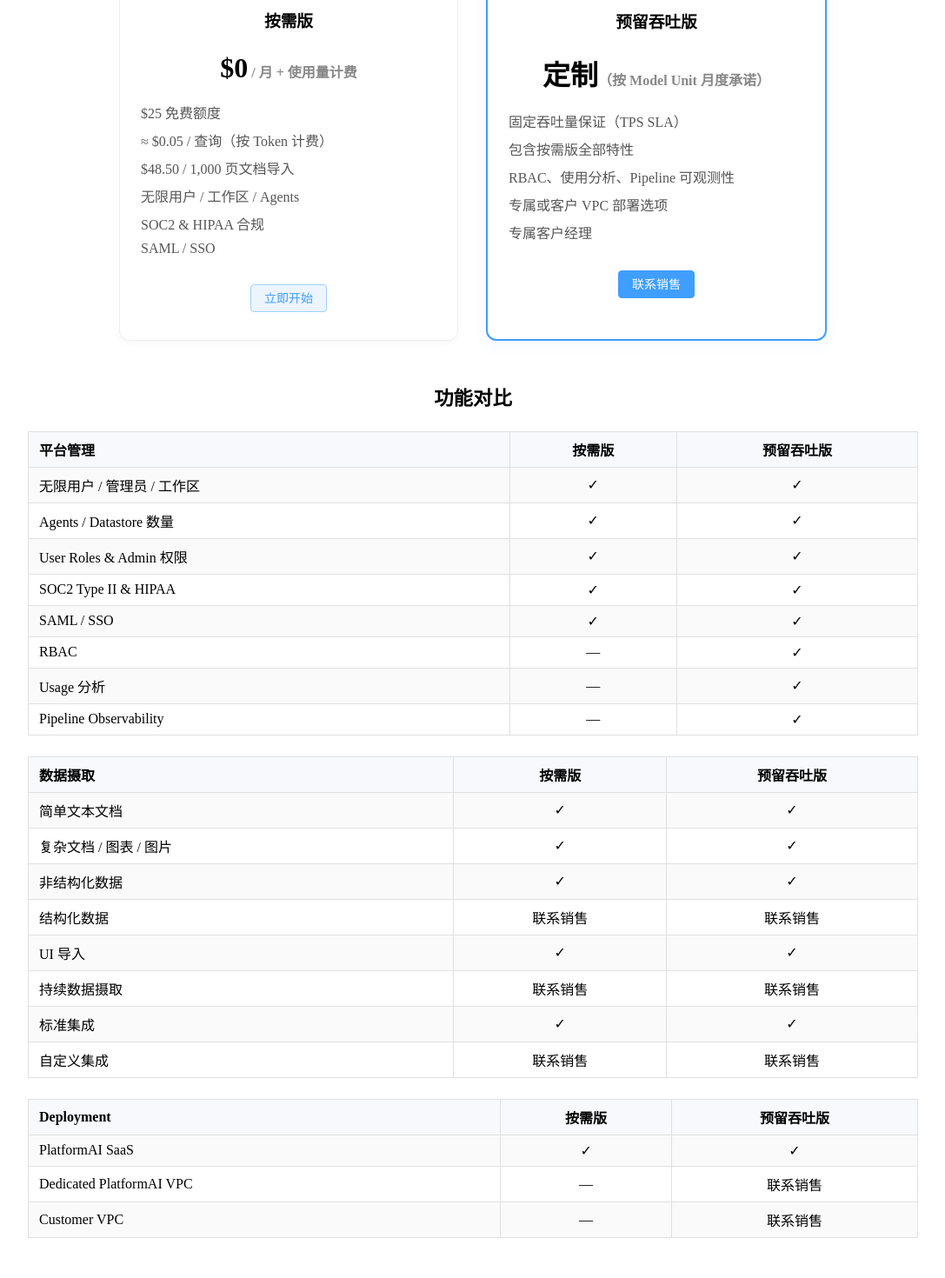
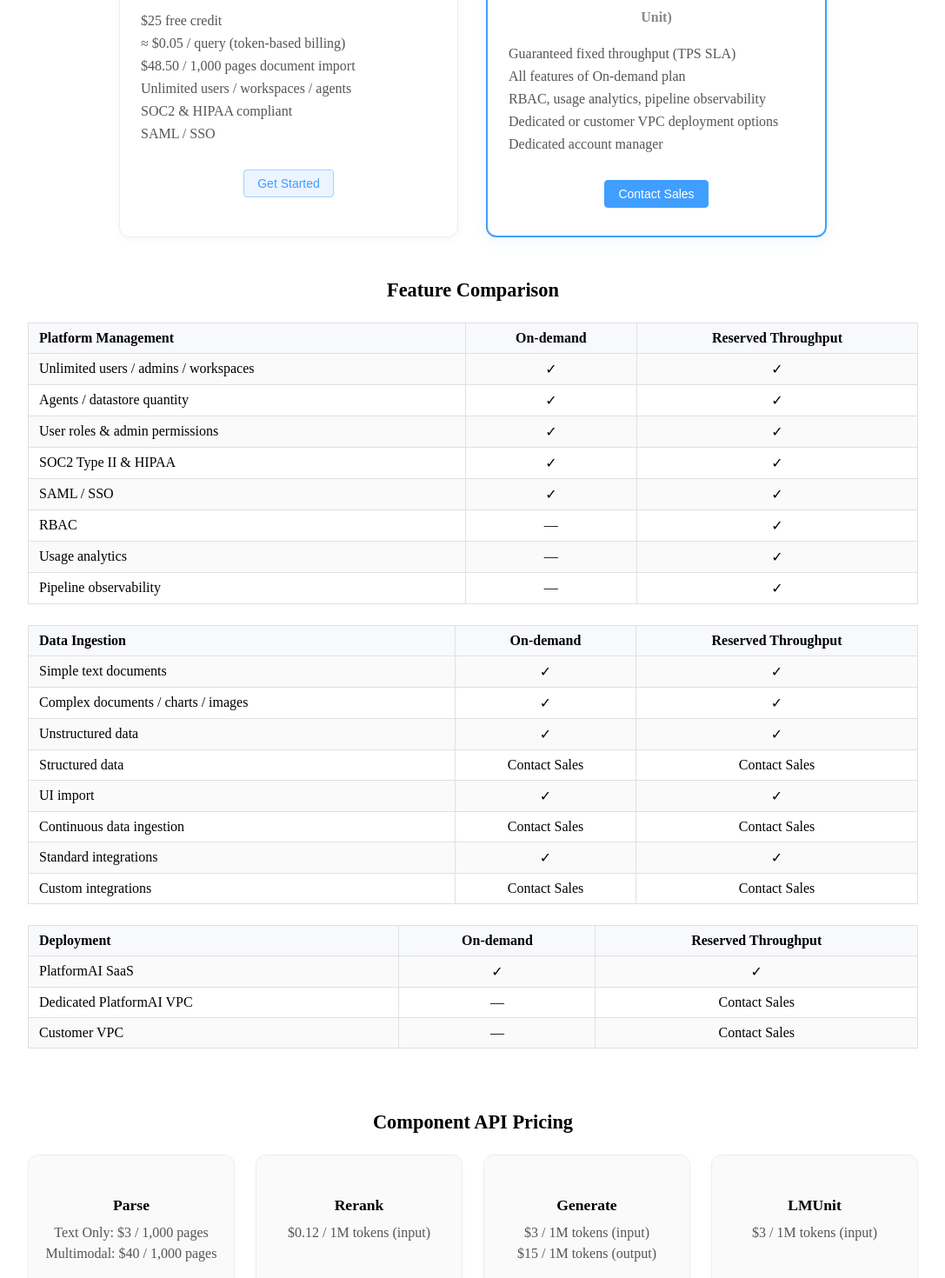
Before and after one commit to maxuchang001/RAG_Promotional_Website, a Vue app: page /pricing in a window 1280 px wide. Shown: the part 400-1870 px from the top of the page at 87% size, without its empty margins (96-1183 px from the left). Built offline with nearby package versions, Linux system fonts and the light colour scheme.

Commit message:
Change Pricing to English and add initial Blogs page

```diff
--- a/src/views/Blogs.vue
+++ b/src/views/Blogs.vue
@@ -1,6 +1,197 @@
 <template>
-  <div>
-    <h1>博客</h1>
-    <p>这里是博客页面内容。</p>
+  <div class="blog-page">
+    <!-- Hero -->
+    <section class="hero">
+      <h1>Insights & Updates</h1>
+      <p class="lead">Thought leadership, product deep-dives, and best practices on building RAG-powered applications with Contextual AI.</p>
+    </section>
+
+    <!-- Filters -->
+    <section class="filters">
+      <el-input
+        v-model="search"
+        placeholder="Search articles…"
+        prefix-icon="el-icon-search"
+        class="search-input"
+      />
+      <div class="tag-list">
+        <el-tag
+          v-for="tag in allTags"
+          :key="tag"
+          :type="activeTags.includes(tag) ? 'success' : 'info'"
+          effect="plain"
+          @click="toggleTag(tag)"
+        >{{ tag }}</el-tag>
+      </div>
+    </section>
+
+    <!-- Article Grid -->
+    <section class="articles">
+      <div class="grid">
+        <article
+          v-for="post in filteredPosts"
+          :key="post.id"
+          class="card"
+        >
+          <img :src="post.image" :alt="post.title" class="thumb" />
+          <div class="body">
+            <div class="meta">
+              <span class="category">{{ post.category }}</span>
+              <span>·</span>
+              <span>{{ post.date }}</span>
+              <span v-if="post.readtime">· {{ post.readtime }} min read</span>
+            </div>
+            <h3 class="title">{{ post.title }}</h3>
+            <p class="excerpt">{{ post.excerpt }}</p>
+            <el-button type="primary" link :href="post.href">Read more</el-button>
+          </div>
+        </article>
+      </div>
+    </section>
   </div>
 </template>
+
+<script setup>
+import { ref, computed } from 'vue'
+
+// Dummy data — replace with API call when backend is ready
+const posts = ref([
+  {
+    id: 1,
+    title: 'Introducing Datastore Pipelines: Scalable Data Ingestion for Enterprises',
+    excerpt: 'Learn how our new Pipelines architecture makes it effortless to import millions of documents, monitor progress, and enforce quality gates.',
+    image: 'https://source.unsplash.com/featured/600x400?abstract',
+    date: 'June 25, 2025',
+    category: 'Product',
+    tags: ['Data Ingestion', 'Product'],
+    readtime: 5,
+    href: '#',
+  },
+  {
+    id: 2,
+    title: 'From Retrieval to Generation: A Practical Guide to Evaluation Metrics for RAG',
+    excerpt: 'Precision, recall, answer-correctness—what really matters? We break down evaluation strategies you can implement today.',
+    image: 'https://source.unsplash.com/featured/600x400?data',
+    date: 'May 14, 2025',
+    category: 'Engineering',
+    tags: ['RAG', 'Evaluation'],
+    readtime: 7,
+    href: '#',
+  },
+  {
+    id: 3,
+    title: 'SOC 2 Type II & HIPAA: Security at Every Layer of Contextual AI',
+    excerpt: 'Our commitment to enterprise-grade security is now validated by independent auditors. Here’s what it means for customers.',
+    image: 'https://source.unsplash.com/featured/600x400?security',
+    date: 'April 2, 2025',
+    category: 'Company',
+    tags: ['Security', 'Compliance'],
+    readtime: 4,
+    href: '#',
+  },
+])
+
+const search = ref('')
+const activeTags = ref([])
+
+const allTags = computed(() => {
+  const s = new Set()
+  posts.value.forEach(p => p.tags.forEach(t => s.add(t)))
+  return Array.from(s)
+})
+
+function toggleTag(tag) {
+  const idx = activeTags.value.indexOf(tag)
+  if (idx > -1) activeTags.value.splice(idx, 1)
+  else activeTags.value.push(tag)
+}
+
+const filteredPosts = computed(() => {
+  return posts.value.filter(p => {
+    const matchesSearch = p.title.toLowerCase().includes(search.value.toLowerCase()) ||
+      p.excerpt.toLowerCase().includes(search.value.toLowerCase())
+    const matchesTags = activeTags.value.length === 0 || activeTags.value.every(t => p.tags.includes(t))
+    return matchesSearch && matchesTags
+  })
+})
+</script>
+
+<style scoped>
+.blog-page {
+  max-width: 1100px;
+  margin: 40px auto;
+  padding: 0 24px 48px;
+}
+.hero {
+  text-align: center;
+  margin-bottom: 32px;
+}
+.hero h1 {
+  font-size: 2.5rem;
+  font-weight: 700;
+}
+.lead {
+  margin-top: 8px;
+  color: #666;
+}
+.filters {
+  display: flex;
+  flex-direction: column;
+  gap: 16px;
+  margin-bottom: 32px;
+}
+.search-input {
+  max-width: 400px;
+  align-self: center;
+}
+.tag-list {
+  display: flex;
+  gap: 8px;
+  flex-wrap: wrap;
+  justify-content: center;
+}
+.articles .grid {
+  display: grid;
+  grid-template-columns: repeat(auto-fill, minmax(280px, 1fr));
+  gap: 24px;
+}
+.card {
+  background: #fff;
+  border: 1px solid #eee;
+  border-radius: 12px;
+  overflow: hidden;
+  box-shadow: 0 2px 6px rgba(0,0,0,0.05);
+  display: flex;
+  flex-direction: column;
+}
+.thumb {
+  width: 100%;
+  height: 180px;
+  object-fit: cover;
+}
+.body {
+  padding: 20px;
+  flex: 1;
+  display: flex;
+  flex-direction: column;
+}
+.meta {
+  font-size: 0.8rem;
+  color: #999;
+  margin-bottom: 8px;
+}
+.category {
+  font-weight: 600;
+  color: #409eff;
+}
+.title {
+  font-size: 1.1rem;
+  margin-bottom: 8px;
+  color: #333;
+}
+.excerpt {
+  flex: 1;
+  color: #555;
+  margin-bottom: 16px;
+}
+</style>
--- a/src/views/Pricing.vue
+++ b/src/views/Pricing.vue
@@ -1,82 +1,82 @@
 <template>
   <div class="pricing-page">
-    <!-- 顶部标题 -->
-    <h1>定价</h1>
-    <p class="subtitle">从演示到生产，随业务扩展的弹性计费</p>
+    <!-- Top Title -->
+    <!-- <h1>Pricing</h1> -->
+    <p class="subtitle">Elastic pricing from demo to production, scaling with your business</p>
 
-    <!-- 平台计费 -->
-    <h2 class="section-title">平台计费</h2>
+    <!-- Platform Pricing -->
+    <h1 class="section-title">PlatformAI Pricing</h1>
     <div class="pricing-table">
-      <!-- 按需版 -->
+      <!-- On-demand Plan -->
       <div class="plan">
-        <h3>按需版</h3>
-        <p class="price">$0<span> / 月 + 使用量计费</span></p>
+        <h3>On-Demand</h3>
+        <p class="price">$0<span> / month + usage-based billing</span></p>
         <ul>
-          <li>$25 免费额度</li>
-          <li>≈ $0.05 / 查询（按 Token 计费）</li>
-          <li>$48.50 / 1,000 页文档导入</li>
-          <li>无限用户 / 工作区 / Agents</li>
-          <li>SOC2 & HIPAA 合规</li>
+          <li>$25 free credit</li>
+          <li>≈ $0.05 / query (token-based billing)</li>
+          <li>$48.50 / 1,000 pages document import</li>
+          <li>Unlimited users / workspaces / agents</li>
+          <li>SOC2 & HIPAA compliant</li>
           <li>SAML / SSO</li>
         </ul>
-        <el-button type="primary" plain>立即开始</el-button>
+        <el-button type="primary" plain>Get Started</el-button>
       </div>
 
-      <!-- 预留吞吐版 -->
+      <!-- Reserved Throughput Plan -->
       <div class="plan featured">
-        <h3>预留吞吐版</h3>
-        <p class="price">定制<span>（按 Model Unit 月度承诺）</span></p>
+        <h3>Reserved Throughput</h3>
+        <p class="price">Custom<span> (monthly commitment by Model Unit)</span></p>
         <ul>
-          <li>固定吞吐量保证（TPS SLA）</li>
-          <li>包含按需版全部特性</li>
-          <li>RBAC、使用分析、Pipeline 可观测性</li>
-          <li>专属或客户 VPC 部署选项</li>
-          <li>专属客户经理</li>
+          <li>Guaranteed fixed throughput (TPS SLA)</li>
+          <li>All features of On-demand plan</li>
+          <li>RBAC, usage analytics, pipeline observability</li>
+          <li>Dedicated or customer VPC deployment options</li>
+          <li>Dedicated account manager</li>
         </ul>
-        <el-button type="primary">联系销售</el-button>
+        <el-button type="primary">Contact Sales</el-button>
       </div>
     </div>
 
-    <!-- 功能对比表 -->
-    <h2 class="section-title">功能对比</h2>
+    <!-- Feature Comparison Table -->
+    <h2 class="section-title">Feature Comparison</h2>
     <div class="table-wrapper">
       <table class="feature-table">
         <thead>
           <tr>
-            <th>平台管理</th>
-            <th>按需版</th>
-            <th>预留吞吐版</th>
+            <th>Platform Management</th>
+            <th>On-demand</th>
+            <th>Reserved Throughput</th>
           </tr>
         </thead>
         <tbody>
-          <tr><td>无限用户 / 管理员 / 工作区</td><td>✓</td><td>✓</td></tr>
-          <tr><td>Agents / Datastore 数量</td><td>✓</td><td>✓</td></tr>
-          <tr><td>User Roles & Admin 权限</td><td>✓</td><td>✓</td></tr>
+          <tr><td>Unlimited users / admins / workspaces</td><td>✓</td><td>✓</td></tr>
+          <tr><td>Agents / datastore quantity</td><td>✓</td><td>✓</td></tr>
+          <tr><td>User roles & admin permissions</td><td>✓</td><td>✓</td></tr>
           <tr><td>SOC2 Type II & HIPAA</td><td>✓</td><td>✓</td></tr>
           <tr><td>SAML / SSO</td><td>✓</td><td>✓</td></tr>
           <tr><td>RBAC</td><td>—</td><td>✓</td></tr>
-          <tr><td>Usage 分析</td><td>—</td><td>✓</td></tr>
-          <tr><td>Pipeline Observability</td><td>—</td><td>✓</td></tr>
+          <tr><td>Usage analytics</td><td>—</td><td>✓</td></tr>
+          <tr><td>Pipeline observability</td><td>—</td><td>✓</td></tr>
         </tbody>
       </table>
 
       <table class="feature-table">
         <thead>
           <tr>
-            <th>数据摄取</th>
-            <th>按需版</th>
-            <th>预留吞吐版</th>
+            <th>Data Ingestion</th>
+            <th>On-demand</th>
+            <th>Reserved Throughput</th>
           </tr>
         </thead>
         <tbody>
-          <tr><td>简单文本文档</td><td>✓</td><td>✓</td></tr>
-          <tr><td>复杂文档 / 图表 / 图片</td><td>✓</td><td>✓</td></tr>
-          <tr><td>非结构化数据</td><td>✓</td><td>✓</td></tr>
-          <tr><td>结构化数据</td><td>联系销售</td><td>联系销售</td></tr>
-          <tr><td>UI 导入</td><td>✓</td><td>✓</td></tr>
-          <tr><td>持续数据摄取</td><td>联系销售</td><td>联系销售</td></tr>
-          <tr><td>标准集成</td><td>✓</td><td>✓</td></tr>
-          <tr><td>自定义集成</td><td>联系销售</td><td>联系销售</td></tr>
+          <tr><td>Simple text documents</td><td>✓</td><td>✓</td></tr>
+          <tr><td>Complex documents / charts / images</td><td>✓</td><td>✓</td></tr>
+          <tr><td>Unstructured data</td><td>✓</td><td>✓</td></tr>
+          <tr><td>Structured data</td><td>Contact Sales</td><td>Contact Sales</td></tr>
+          <tr><td>UI import</td><td>✓</td><td>✓</td></tr>
+          <tr><td>Continuous data ingestion</td><td>Contact Sales</td><td>Contact Sales</td></tr>
+          <tr><td>Standard integrations</td><td>✓</td><td>✓</td></tr>
+          <tr><td>Custom integrations</td><td>Contact Sales</td><td>Contact Sales</td></tr>
         </tbody>
       </table>
 
@@ -84,60 +84,60 @@
         <thead>
           <tr>
             <th>Deployment</th>
-            <th>按需版</th>
-            <th>预留吞吐版</th>
+            <th>On-demand</th>
+            <th>Reserved Throughput</th>
           </tr>
         </thead>
         <tbody>
           <tr><td>PlatformAI SaaS</td><td>✓</td><td>✓</td></tr>
-          <tr><td>Dedicated PlatformAI VPC</td><td>—</td><td>联系销售</td></tr>
-          <tr><td>Customer VPC</td><td>—</td><td>联系销售</td></tr>
+          <tr><td>Dedicated PlatformAI VPC</td><td>—</td><td>Contact Sales</td></tr>
+          <tr><td>Customer VPC</td><td>—</td><td>Contact Sales</td></tr>
         </tbody>
       </table>
     </div>
 
-    <!-- 组件 API 计费 -->
-    <h2 class="section-title">组件 API 计费</h2>
+    <!-- Component API Pricing -->
+    <h2 class="section-title">Component API Pricing</h2>
     <div class="component-table">
       <div class="component-card">
         <h4>Parse</h4>
         <ul>
-          <li>Text Only：$3 / 1,000 页</li>
-          <li>Multimodal：$40 / 1,000 页</li>
+          <li>Text Only: $3 / 1,000 pages</li>
+          <li>Multimodal: $40 / 1,000 pages</li>
         </ul>
       </div>
       <div class="component-card">
         <h4>Rerank</h4>
         <ul>
-          <li>$0.12 / 1M Tokens (输入)</li>
+          <li>$0.12 / 1M tokens (input)</li>
         </ul>
       </div>
       <div class="component-card">
         <h4>Generate</h4>
         <ul>
-          <li>$3 / 1M Tokens (输入)</li>
-          <li>$15 / 1M Tokens (输出)</li>
+          <li>$3 / 1M tokens (input)</li>
+          <li>$15 / 1M tokens (output)</li>
         </ul>
       </div>
       <div class="component-card">
         <h4>LMUnit</h4>
         <ul>
-          <li>$3 / 1M Tokens (输入)</li>
+          <li>$3 / 1M tokens (input)</li>
         </ul>
       </div>
     </div>
 
     <!-- CTA -->
     <div class="cta">
-      <h3>让我们开始</h3>
-      <p>Platform AI 已被 HSBC、Qualcomm、Hudl 等行业领袖信赖，用于他们最复杂、知识密集的 AI 场景。</p>
-      <el-button type="success">联系我们</el-button>
+      <h3>Let's Get Started</h3>
+      <p>Platform AI is trusted by industry leaders such as HSBC, Qualcomm, and Hudl for their most complex, knowledge-intensive AI scenarios.</p>
+      <el-button type="success">Contact Us</el-button>
     </div>
 
-    <!-- 免责声明 -->
+    <!-- Disclaimer -->
     <div class="note">
       <el-alert
-        title="所有价格仅供参考，实际以合同为准。如需更详细说明或定制方案，欢迎联系我们。"
+        title="All prices are for reference only. Actual pricing is subject to contract. For more details or custom solutions, please contact us."
         type="info"
         show-icon
         :closable="false"
@@ -147,7 +147,7 @@
 </template>
 
 <script setup>
-// 目前仅静态展示；如需动态加载数据或国际化可在此补充逻辑
+// Static display only; add dynamic data or i18n logic here if needed
 </script>
 
 <style scoped>
@@ -167,7 +167,7 @@
   font-weight: 600;
   text-align: center;
 }
-/* 计划卡片 */
+/* Plan Cards */
 .pricing-table {
   display: flex;
   gap: 32px;
@@ -215,7 +215,7 @@
   margin-bottom: 8px;
   color: #555;
 }
-/* 功能对比表 */
+/* Feature Comparison Table */
 .table-wrapper {
   overflow-x: auto;
   margin-top: 24px;
@@ -241,7 +241,7 @@
 .feature-table tbody tr:nth-child(odd) {
   background: #fafafa;
 }
-/* 组件 API */
+/* Component API */
 .component-table {
   display: grid;
   grid-template-columns: repeat(auto-fit, minmax(200px, 1fr));
```
